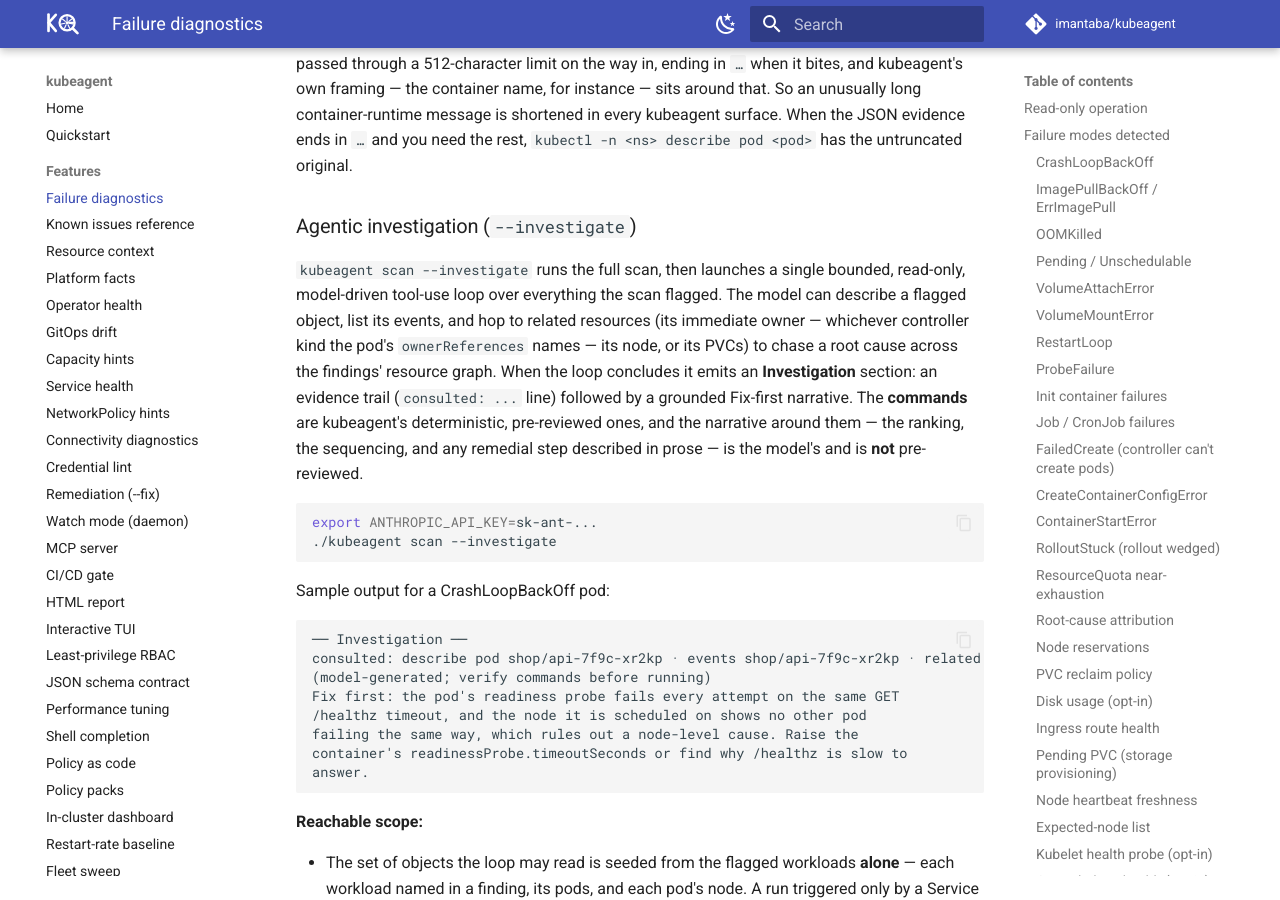
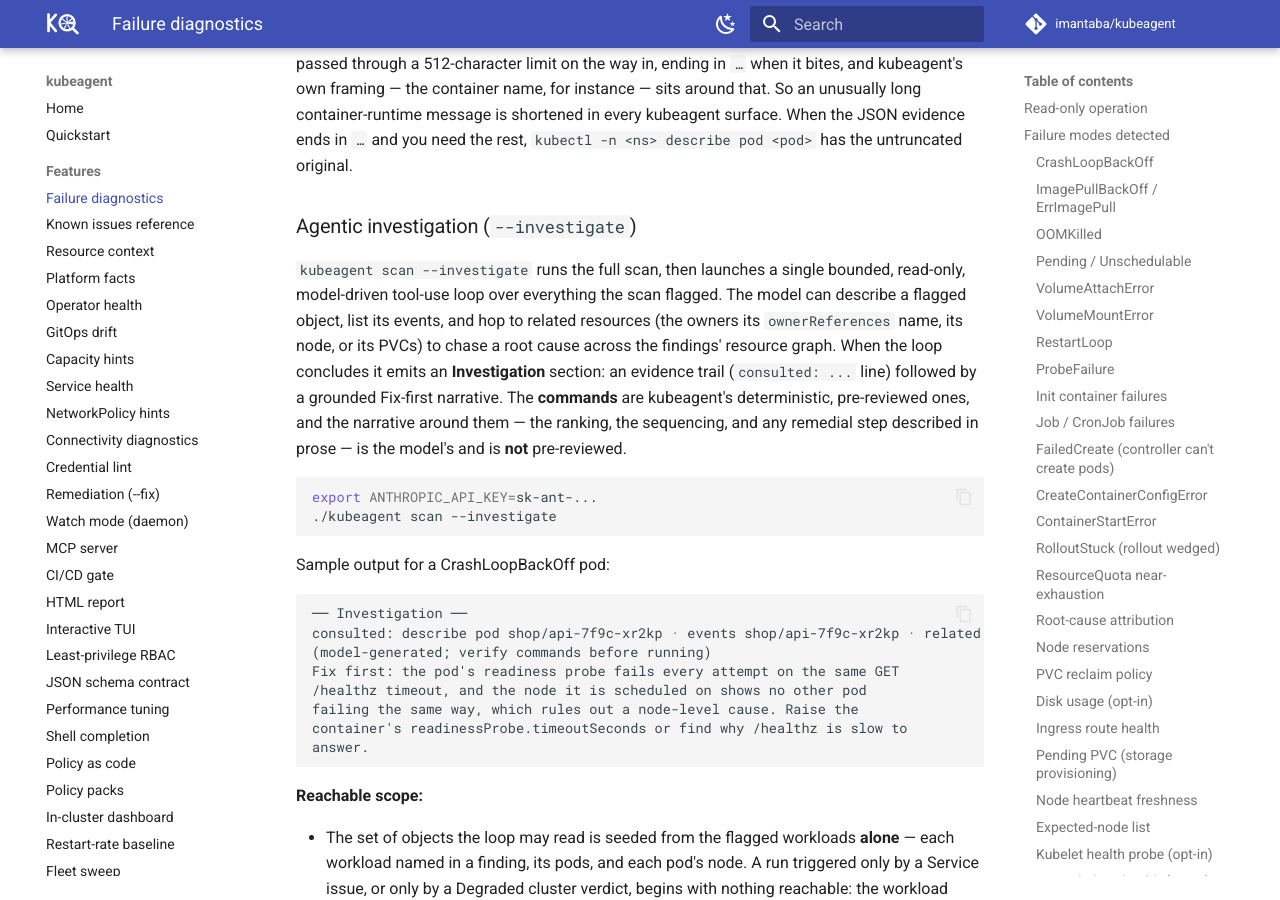
Before and after one commit to imantaba/kubeagent, an MkDocs documentation site: the page built from website/docs/features/diagnostics.md, in a window 1280 px wide and 900 px high, scrolled down 25532 px. Built offline with MkDocs 1.6.1 and Material for MkDocs 9.7.7, drawn with Linux system fonts in a browser that asks for light colours; comment, search, counter and statistics services are not loaded.

Commit message:
docs(diagnostics): fix the --investigate owner-hop claim
The --investigate tool description said the model can hop to a
pod's immediate owner, naming it as whichever controller kind the
pod's ownerReferences names. getRelated's "owner" case
(internal/investigate/reader.go) iterates every entry in
p.OwnerReferences with no Controller filter and adds each one to
scope, emitting one line per entry — so a non-controller reference
is reported too, and the singular "immediate owner" undercounts
whenever a pod carries more than one owner reference. Reworded to
name the owners (plural) the loop actually reports, dropping the
false controller qualifier.

Signed-off-by: imantaba <itn.taba@gmail.com>

```diff
--- a/website/docs/features/diagnostics.md
+++ b/website/docs/features/diagnostics.md
@@ -1191,9 +1191,8 @@ JSON evidence ends in `…` and you need the rest, `kubectl -n <ns> describe pod
 `kubeagent scan --investigate` runs the full scan, then launches a single
 bounded, read-only, model-driven tool-use loop over everything the scan
 flagged. The model can describe a flagged object, list its events, and hop to
-related resources (its immediate owner — whichever controller kind the pod's
-`ownerReferences` names — its node, or its PVCs) to chase a root cause across
-the findings' resource graph. When the
+related resources (the owners its `ownerReferences` name, its node, or its
+PVCs) to chase a root cause across the findings' resource graph. When the
 loop concludes it emits an **Investigation** section:
 an evidence trail (`consulted: ...` line) followed by a grounded Fix-first
 narrative. The **commands** are kubeagent's deterministic, pre-reviewed ones,
```
